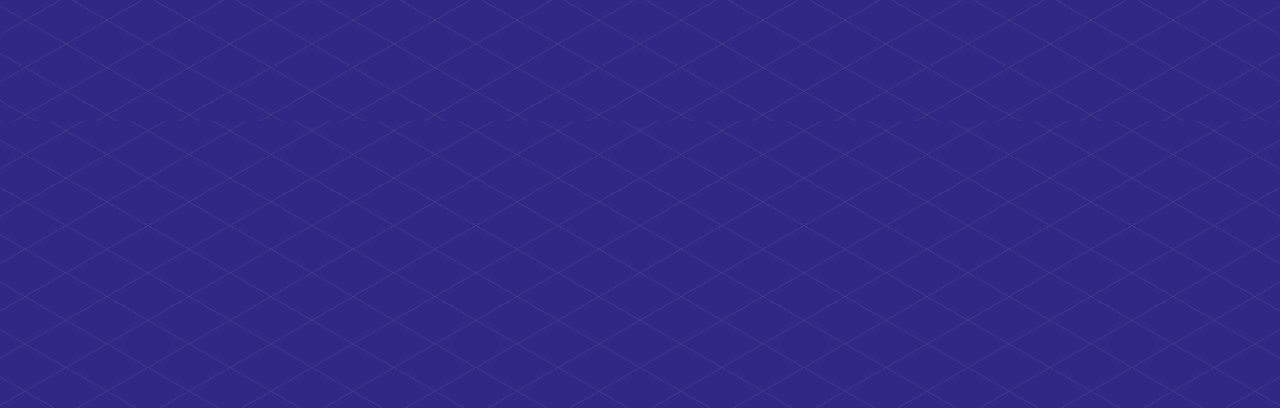
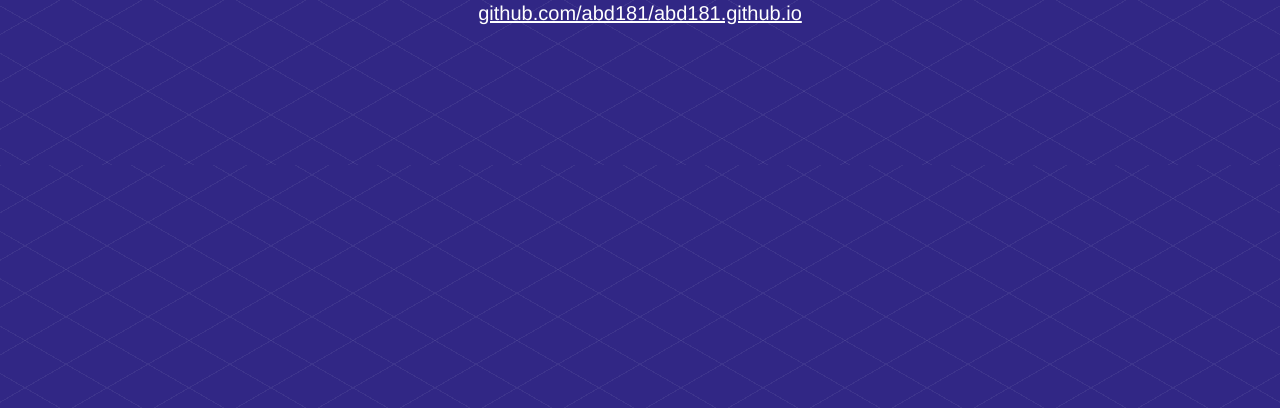
Before and after one commit to riviera2015/abd181.github.io, a plain HTML site: page index.html in a window 1280 px wide. Shown: the part 392-800 px from the top of the page. Drawn offline with Linux system fonts and the light colour scheme.

Commit message:
Update index.html

```diff
--- a/index.html
+++ b/index.html
@@ -17,6 +17,7 @@
 
       <p>
         <a href="https://github.com/abd181/abd181.github.io"/a>
+        <a href="https://github.com/abd181/abd181.github.io">github.com/abd181/abd181.github.io</a>
       </p>
     </main>
 
```
